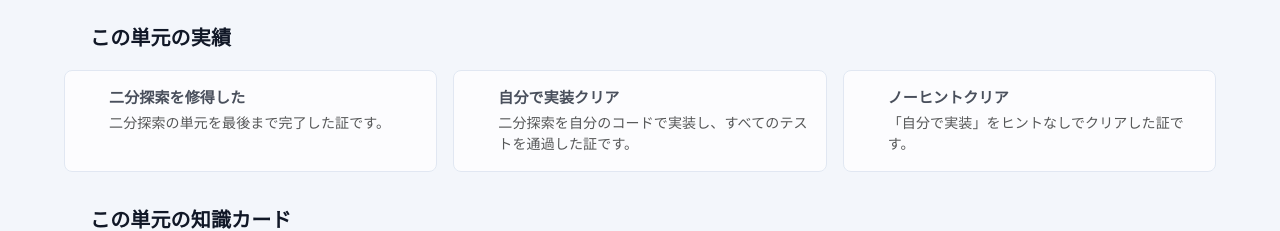
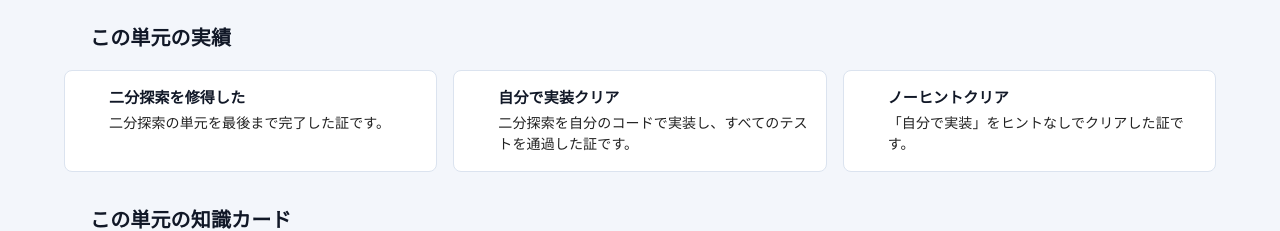
Before and after one commit to BeppuKanato/engineer-quest-ui-brushup, a Next.js app: page /courses/roadmap/course-algorithm-binary-search-v1 in a window 1280 px wide. Shown: the part 1001-1232 px from the top of the page. Built offline with nearby package versions, Linux system fonts and the light colour scheme; some icons are missing.

Commit message:
fix: 未達成の実績カードに掛かっていた opacity 0.75 を外す（文字まで薄く見えていた）

```diff
--- a/src/features/learning/app/UnitOverview.tsx
+++ b/src/features/learning/app/UnitOverview.tsx
@@ -414,7 +414,7 @@ function UnitAchievements({ courseId }: { courseId: string }) {
         {items.map(item => {
           const achieved = item.status === "achieved";
           return (
-            <Box key={item.id} sx={{ display: "flex", gap: 1.5, p: 2, border: `1px solid ${tokens.border}`, borderRadius: 2, bgcolor: tokens.surface, opacity: achieved ? 1 : 0.75 }}>
+            <Box key={item.id} sx={{ display: "flex", gap: 1.5, p: 2, border: `1px solid ${tokens.border}`, borderRadius: 2, bgcolor: tokens.surface }}>
               <EmojiEventsIcon aria-hidden sx={{ color: achieved ? "#b45309" : "#94a3b8", fontSize: 32, flexShrink: 0 }} />
               <Box sx={{ minWidth: 0 }}>
                 <Stack direction="row" spacing={1} alignItems="center" flexWrap="wrap" useFlexGap>
```
